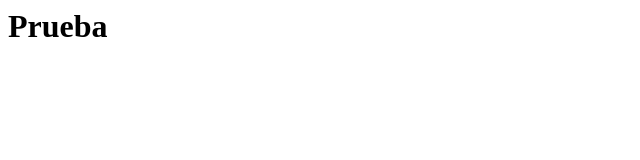
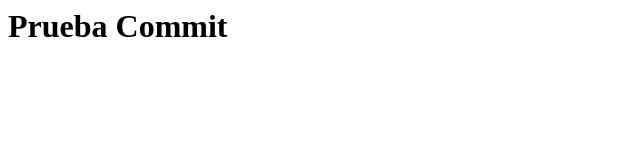
Before and after one commit to jlbandujar/yogamalagon, a plain HTML site: page index.html in a window 1280 px wide. Shown: the whole page, without its empty margins (0-640 px from the left). Drawn offline with Linux system fonts and the light colour scheme.

Commit message:
prueba commit

```diff
--- a/index.html
+++ b/index.html
@@ -1 +1 @@
-<h1>Prueba</h1>
+<h1>Prueba Commit</h1>
```
